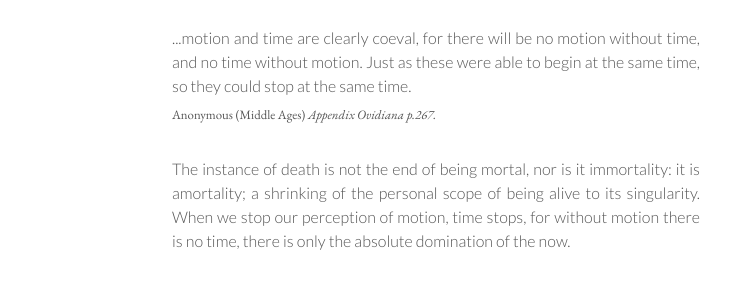
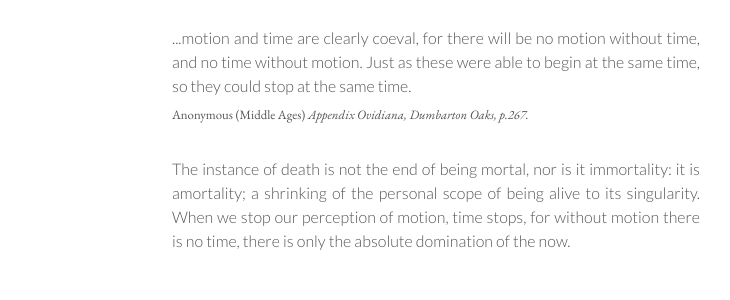
Before and after one commit to CollectionsOfThisKind/collectionsofthiskind.github.io, a Jekyll site: the page built from pages/blog/death.html, in a window 1280 px wide. Shown: the part 191-491 px from the top of the page, without its empty margins (78-808 px from the left). Built offline with Jekyll 4.4.1, drawn with Linux system fonts in a browser that asks for light colours.

Commit message:
Add files via upload

```diff
--- a/_includes/quotes/anonymous/motionandtime.html
+++ b/_includes/quotes/anonymous/motionandtime.html
@@ -7,6 +7,6 @@
 <cite>
 <span class=author>Anonymous</span>
 <span class=date>(Middle Ages)</span>
-<span class=location>Appendix Ovidiana p.267.</span></cite>
+<span class=location>Appendix Ovidiana, Dumbarton Oaks, p.267.</span></cite>
 </span>
 </blockquote>
```
